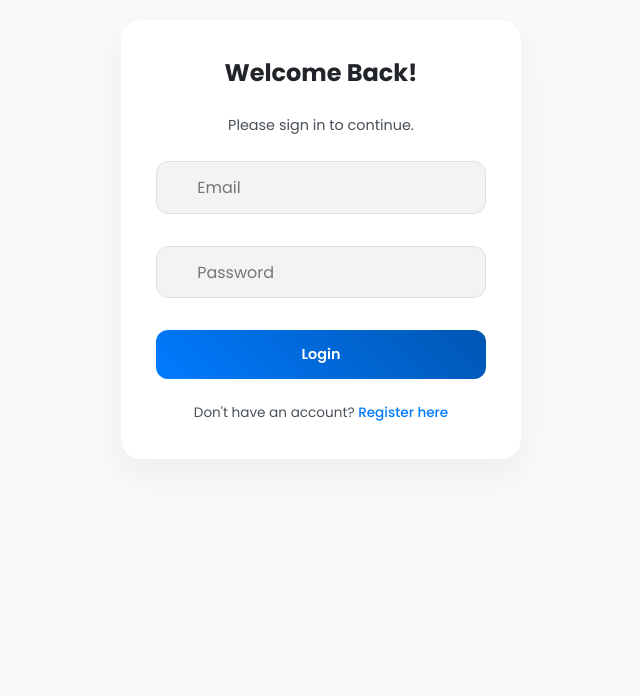
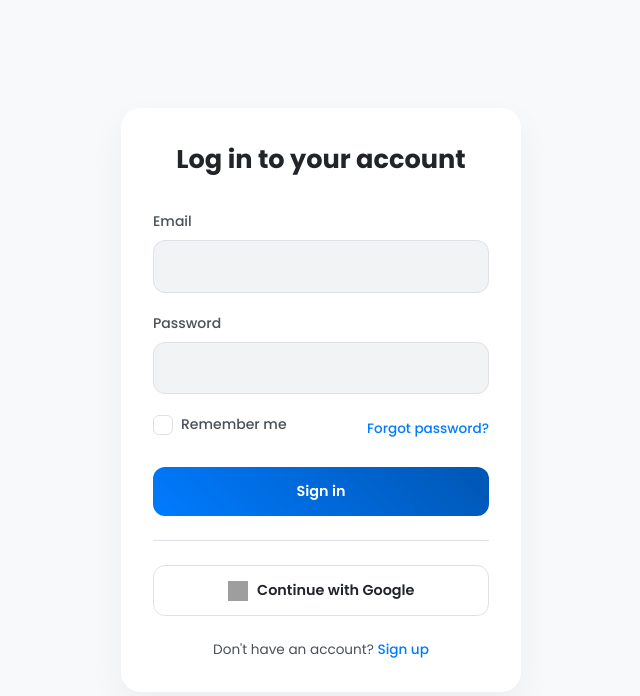
Before and after one commit to ganapph4-jpg/Sms-Sender, a plain HTML site: page index.html in a window 1280 px wide. Shown: the whole page, without its empty margins (319-959 px from the left). Drawn offline with Linux system fonts and the light colour scheme; no server answers; grey boxes are pictures that could not be loaded.

Commit message:
Update index.html

```diff
--- a/index.html
+++ b/index.html
@@ -98,6 +98,8 @@
             background-color: var(--bg-color);
             display: flex;
             justify-content: center;
+            align-items: center; /* Center content vertically */
+            min-height: 100vh; /* Ensure body takes full height */
             color: var(--text-color);
             transition: background-color 0.3s, color 0.3s;
             font-size: 14px;
@@ -127,7 +129,7 @@
         }
 
         textarea { margin-bottom: 0.25rem; }
-        input { margin-bottom: 1rem; }
+        /* Removed default margin from input to control it with form-group */
 
         input:focus, textarea:focus {
             outline: none;
@@ -185,10 +187,10 @@
         .btn-negative:hover { background-color: var(--danger-hover); }
         .btn-secondary { background-color: var(--secondary-color); background-image: none; color: white; }
         .btn-secondary:hover { background-color: var(--secondary-hover); }
-        .btn-neutral { background-color: var(--input-bg); color: var(--label-color); }
+        .btn-neutral { background-color: var(--input-bg); color: var(--label-color); border: 1px solid var(--input-border); }
         .btn-neutral:hover { background-color: var(--recipient-bg); }
 
-        /* NEW: Compact button style for Send/Schedule/Load Selected */
+        /* Compact button style for Send/Schedule/Load Selected */
         .btn-compact {
             padding: 0.7rem 1.1rem; /* Slightly smaller padding */
             font-size: 0.85rem; /* Slightly smaller font */
@@ -332,19 +334,112 @@
         input:checked + .slider { background-color: var(--primary-color); }
         input:checked + .slider:before { transform: translateX(22px); }
 
+        /* --- START NEW/MODIFIED AUTH STYLES --- */
         #auth-container {
             width: 100%;
             max-width: 400px;
             margin: auto;
-            padding: 2.2rem;
+            padding: 2rem;
             background: var(--container-bg);
             border-radius: 1.25rem;
             box-shadow: 0 15px 35px var(--shadow-color);
+        }
+        #auth-container h2, #auth-container h3 {
+            color: var(--text-color);
+            font-weight: 700;
+        }
+        #login-view .auth-header {
+             text-align: center;
+             margin-bottom: 2rem;
+        }
+        #login-view h3 {
+            font-size: 1.6rem;
+        }
+        .form-group {
+            margin-bottom: 1.25rem;
+            text-align: left;
+        }
+        .form-group label {
+            font-weight: 500;
+            font-size: 0.875rem;
+            color: var(--label-color);
+        }
+        .form-group input { margin-bottom: 0; }
+        .auth-options {
+            display: flex;
+            justify-content: space-between;
+            align-items: center;
+            font-size: 0.85rem;
+            margin-bottom: 1.5rem;
+        }
+        .auth-options a {
+            color: var(--primary-color);
+            text-decoration: none;
+            font-weight: 500;
+        }
+        .auth-options a:hover { text-decoration: underline; }
+        .remember-me {
+            display: flex;
+            align-items: center;
+            gap: 0.5rem;
+            cursor: pointer;
+            color: var(--label-color);
+        }
+        .custom-checkbox { display: none; }
+        .custom-checkbox + label .checkbox-visual {
+            width: 20px;
+            height: 20px;
+            border: 1px solid var(--input-border);
+            border-radius: 6px;
+            display: inline-block;
+            position: relative;
+            transition: background-color 0.2s;
+        }
+        .custom-checkbox:checked + label .checkbox-visual {
+            background-color: var(--primary-color);
+            border-color: var(--primary-color);
+        }
+        .custom-checkbox:checked + label .checkbox-visual::after {
+            content: '';
+            position: absolute;
+            left: 6px;
+            top: 2px;
+            width: 5px;
+            height: 10px;
+            border: solid white;
+            border-width: 0 2px 2px 0;
+            transform: rotate(45deg);
+        }
+        .social-login-divider {
+            display: flex;
+            align-items: center;
             text-align: center;
-        }
-        #auth-container h2 { margin-bottom: 1.5rem; font-size: 1.5rem; }
+            color: var(--label-color);
+            margin: 1.5rem 0;
+        }
+        .social-login-divider::before, .social-login-divider::after {
+            content: '';
+            flex: 1;
+            border-bottom: 1px solid var(--input-border);
+        }
+        .social-login-divider:not(:empty)::before { margin-right: .5em; }
+        .social-login-divider:not(:empty)::after { margin-left: .5em; }
+
+        .btn-social {
+            color: var(--text-color);
+            background-color: var(--container-bg);
+            border: 1px solid var(--input-border);
+            width: 100%;
+        }
+        .btn-social:hover {
+            background-color: var(--input-bg);
+        }
+        .btn-social img { width: 20px; height: 20px; }
+
+        /* --- END NEW/MODIFIED AUTH STYLES --- */
+
         #auth-container .modal-buttons { flex-direction: column; margin-top: 1rem; }
-        .auth-toggle-link { margin-top: 1.5rem; font-size: 0.85rem; color: var(--label-color); }
+        .auth-toggle-link { text-align: center; margin-top: 1.5rem; font-size: 0.85rem; color: var(--label-color); }
         .auth-toggle-link a { color: var(--primary-color); text-decoration: none; font-weight: 500; cursor: pointer; }
         .auth-toggle-link a:hover { text-decoration: underline; }
         .user-info { font-size: 0.8rem; margin-bottom: 1rem; color: var(--label-color); }
@@ -451,7 +546,7 @@
 
 
         @media (min-width: 768px) {
-            body { padding: 1.25rem; align-items: center; font-size: 15px; }
+            body { padding: 1.25rem; }
             .container { border-radius: 1.25rem; box-shadow: 0 15px 35px var(--shadow-color); max-width: 600px; margin: 0 auto; min-height: auto; }
             .header { padding: 1.5rem 2.2rem; }
             .header h2 { font-size: 1.5rem; }
@@ -467,18 +562,38 @@
     <div id="auth-container">
         <!-- Login View -->
         <div id="login-view">
-            <h2>Welcome Back!</h2>
-            <p class="modal-message">Please sign in to continue.</p>
-            <div class="input-field-group">
-                <input type="email" id="loginEmail" placeholder="Email" required autocomplete="email">
-            </div>
-            <div class="input-field-group">
-                <input type="password" id="loginPassword" placeholder="Password" required autocomplete="current-password">
-            </div>
-            <div class="modal-buttons">
-                <button id="loginBtn" class="btn-primary">Login</button>
-            </div>
-            <p class="auth-toggle-link">Don't have an account? <a id="showRegisterLink">Register here</a></p>
+            <div class="auth-header">
+                <h3>Log in to your account</h3>
+            </div>
+            <form onSubmit="event.preventDefault()">
+                <div class="form-group">
+                    <label for="loginEmail">Email</label>
+                    <input type="email" id="loginEmail" required autocomplete="email">
+                </div>
+                <div class="form-group">
+                    <label for="loginPassword">Password</label>
+                    <input type="password" id="loginPassword" required autocomplete="current-password">
+                </div>
+                <div class="auth-options">
+                    <div class="remember-me">
+                        <input type="checkbox" id="remember-me-checkbox" class="custom-checkbox">
+                        <label for="remember-me-checkbox" class="remember-me">
+                           <span class="checkbox-visual"></span>
+                           <span>Remember me</span>
+                        </label>
+                    </div>
+                    <a href="javascript:void(0)">Forgot password?</a>
+                </div>
+                <button id="loginBtn" class="btn-primary">Sign in</button>
+            </form>
+            <div class="social-login-divider"></div>
+            <button id="googleSignInBtn" class="btn-social">
+                <img src="https://raw.githubusercontent.com/sidiDev/remote-assets/7cd06bf1d8859c578c2efbfda2c68bd6bedc66d8/google-icon.svg" alt="Google Icon">
+                Continue with Google
+            </button>
+            <p class="auth-toggle-link">
+                Don't have an account? <a id="showRegisterLink">Sign up</a>
+            </p>
         </div>
 
         <!-- Registration View -->
@@ -840,6 +955,7 @@
         const registerEmailInput = document.getElementById('registerEmail');
         const registerPasswordInput = document.getElementById('registerPassword');
         const loginBtn = document.getElementById('loginBtn');
+        const googleSignInBtn = document.getElementById('googleSignInBtn'); // New button
         const registerSubmitBtn = document.getElementById('registerSubmitBtn');
         const logoutBtn = document.getElementById('logoutBtn');
         const userInfo = document.getElementById('userInfo');
@@ -880,7 +996,6 @@
         const addContactForm = document.getElementById('addContactForm');
         const cancelAddContactBtn = document.getElementById('cancelAddContactBtn');
         const contactNameInput = document.getElementById('contactName');
-        // FIX: Corrected typo for contactPhoneInput selection
         const contactPhoneInput = document.getElementById('contactPhone');
         const contactsListContainer = document.getElementById('contacts-list-container');
         const selectAllContactsCheckbox = document.getElementById('selectAllContactsCheckbox');
@@ -888,7 +1003,6 @@
         const contactSearchInput = document.getElementById('contactSearchInput');
         const allowDuplicatesCheckbox = document.getElementById('allowDuplicatesCheckbox');
         const togglePasswordBtn = document.getElementById('togglePasswordBtn');
-        // FIX: Select eye icons within the togglePasswordBtn
         const eyeIcon = togglePasswordBtn.querySelector('#eye-icon');
         const eyeOffIcon = togglePasswordBtn.querySelector('#eye-off-icon');
         const scheduleBtn = document.getElementById('scheduleBtn');
@@ -1249,9 +1363,6 @@
         }
 
         // --- EVENT LISTENERS (Main App) ---
-        // (Re-declaring existing element selections and event listeners for context - already done above)
-        // These are intentionally kept as they were in the original code, except for the bug fixes.
-
         themeToggle.addEventListener('change', () => saveSettings());
         settingsBtn.addEventListener('click', toggleSidebar);
         sidebarOverlay.addEventListener('click', toggleSidebar);
@@ -1509,9 +1620,34 @@
                 .finally(() => {
                     console.log("Login process finished, re-enabling login button.");
                     loginBtn.disabled = false;
-                    loginBtn.innerHTML = 'Login';
+                    loginBtn.innerHTML = 'Sign in';
                 });
         });
+
+        googleSignInBtn.addEventListener('click', () => {
+            const provider = new firebase.auth.GoogleAuthProvider();
+            console.log("Google Sign-In button clicked. Firing popup.");
+
+            auth.signInWithPopup(provider)
+                .then((result) => {
+                    const user = result.user;
+                    console.log("Google Sign-In successful for user:", user.displayName);
+                    showToast(`Welcome, ${user.displayName}!`, 'success');
+                    // onAuthStateChanged will handle the rest.
+                }).catch((error) => {
+                    const errorCode = error.code;
+                    const errorMessage = error.message;
+                    console.error("Google Sign-In Error:", errorCode, errorMessage);
+                    let userMessage = "Could not sign in with Google. Please try again.";
+                    if (errorCode === 'auth/popup-closed-by-user') {
+                        userMessage = 'Sign-in cancelled.';
+                    } else if (errorCode === 'auth/account-exists-with-different-credential') {
+                        userMessage = 'An account already exists with this email. Please sign in with your original method.';
+                    }
+                    showToast(userMessage, 'error');
+                });
+        });
+
 
         registerSubmitBtn.addEventListener('click', async () => {
             console.log("Register Submit button clicked.");
@@ -1590,10 +1726,6 @@
             console.log("DOMContentLoaded fired. Initializing app.");
             applyTheme('light');
             // Initial rendering for app components (they will be visible only after login)
-            // These might try to access current user data, ensure they handle null currentUser gracefully.
-            // Or ensure they only render when currentUser is present.
-            // For now, let's just make sure they don't break if no user is logged in.
-            // The actual data loading will happen in onAuthStateChanged when a user logs in.
             renderRecipients();
             updateMessageCounter();
             renderContactsList();
```
